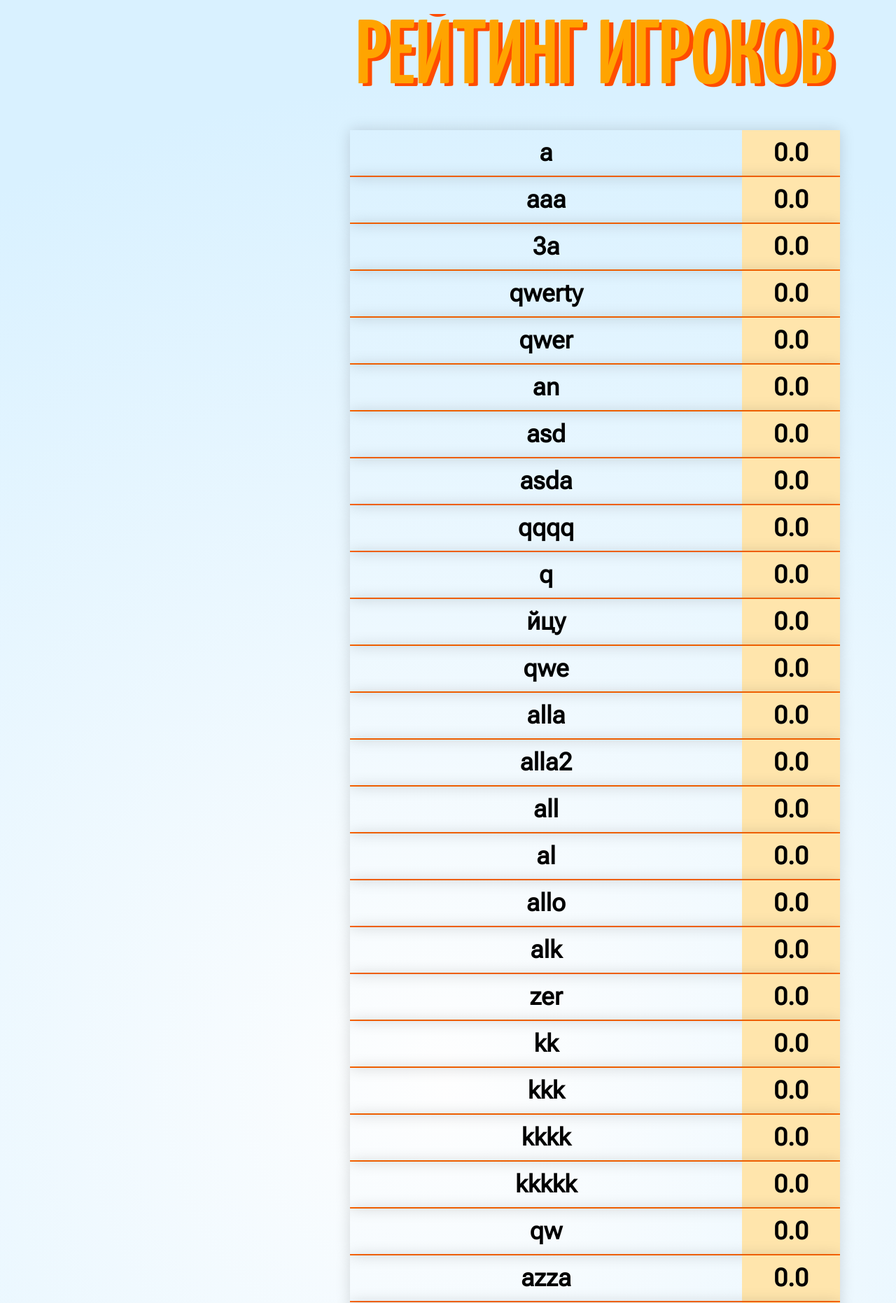
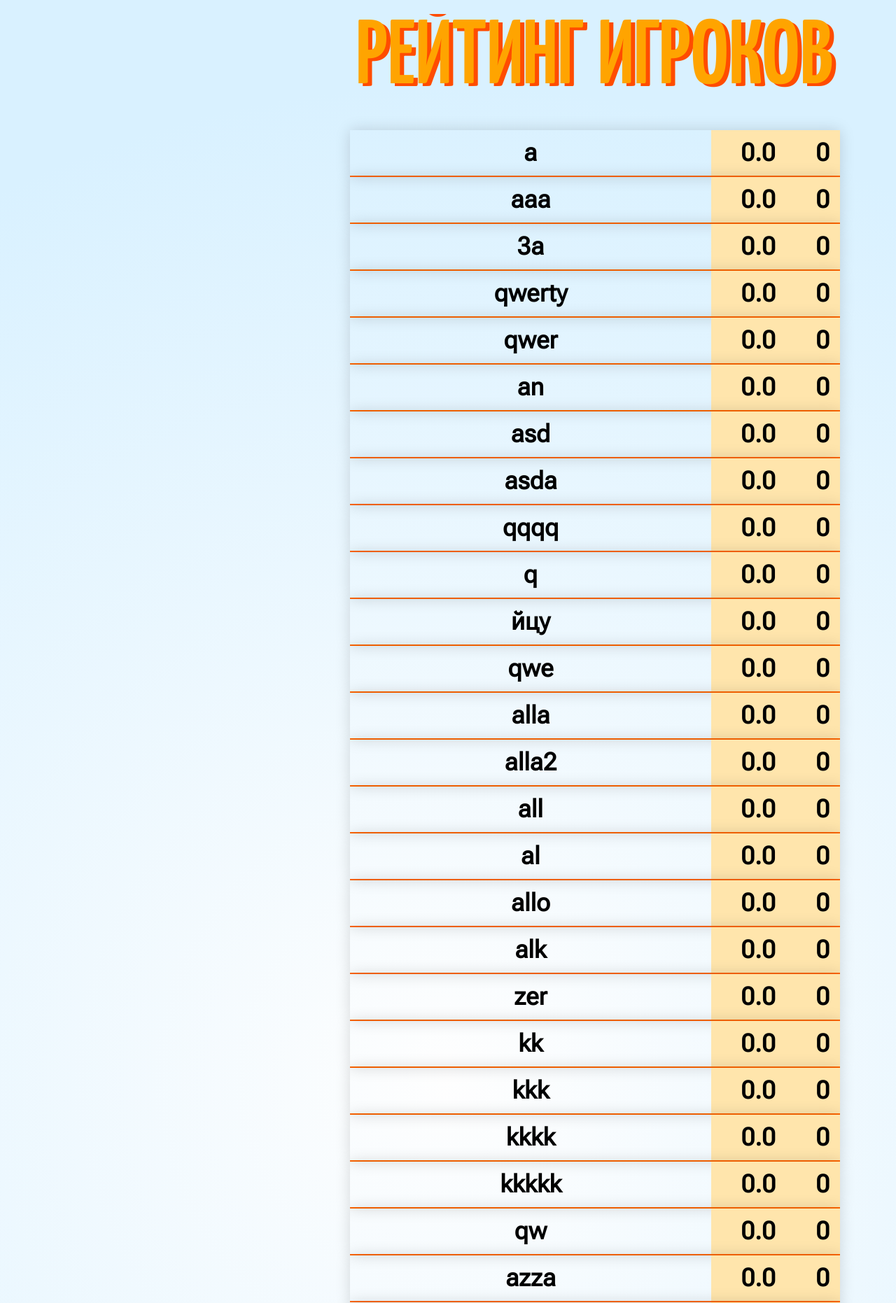
Before and after one commit to aanoskov/Financial_competence, a Django app: page /rating in a window 1280 px wide; the page is wider, and only the part inside the window is pictured. Shown: the top 1862 px of that part at 70% size. Run offline with Django 3.2, Linux system fonts and the light colour scheme; data comes from the database, SQL or seed files in the repository; both versions use the stored data as it was after the commit.

Commit message:
Add Mistakes counter

```diff
--- a/web_app/financial_game/models.py
+++ b/web_app/financial_game/models.py
@@ -77,6 +77,7 @@ class user(models.Model):
     name = models.CharField('Имя игрока', max_length=20)
     #game_move = models.OneToOneField(table,on_delete=models.CASCADE)
     result = models.IntegerField('Результат',default=0)
+    mistakes = models.IntegerField('Количество ошибок',default=0)
 
     def __str__(self):
         return str(self.name)
--- a/web_app/financial_game/templates/financial_game/rating.html
+++ b/web_app/financial_game/templates/financial_game/rating.html
@@ -23,6 +23,7 @@
                     <tr>
                         <td class="rating-name">{{player.username}}</td>
                         <td class="rating-res">{{player.result}}</td>
+                        <td class="rating-res">{{player.mistakes}}</td>
 <!--                        {{player.result}}-->
                     </tr>
                 </tbody>
--- a/web_app/financial_game/templates/financial_game/results.html
+++ b/web_app/financial_game/templates/financial_game/results.html
@@ -25,6 +25,7 @@
                     <tr>
                         <th class="thead-result">Имя</th>
                         <td class="thead-result">Очки</td>
+                        <td class="thead-result">Количество ошибок</td>
                     </tr>
 
                 </thead>
@@ -32,6 +33,7 @@
                     <tr>
                         <td id="player-name-result">{{player}}</td>
                         <td id="player-score-result">{{result}}</td>
+                        <td id="player-score-result">{{mistakes}}</td>
                     </tr>
                 </tbody>
             </table>
--- a/web_app/financial_game/views.py
+++ b/web_app/financial_game/views.py
@@ -260,6 +260,13 @@ def table_input(request):
                     binaries[21] = 1
                 if 0 in binaries:
                     #binaries = ["{% static 'financial_game/img/yes.svg' %}" if binaries[i]==1 else "{% static 'financial_game/img/no.svg' %}" for i in range(len(binaries))]
+                    mistakes = 0
+                    for i in range(22):
+                        if binaries[i] == 0:
+                            mistakes +=1
+                    current_table.mistakes += mistakes
+                    current_table.save()
+
                     data = {
                         'green_card': cur_sup.green_card_text,
                         'blue_card': cur_sup.blue_card_text,
@@ -317,9 +324,11 @@ def result(request):
 
     current_table = table.objects.get(player=user_id)
     player_result =current_table.result
+    player_mistakes =current_table.mistakes
     data = {
         'player': player,
         'result': player_result,
+        'mistakes': player_mistakes,
     }
     return render(request,'financial_game/results.html',data)
 
@@ -332,6 +341,7 @@ def rating(request):
         player['result']=one.result
         user = User.objects.get(id=one.player.id)
         player['username'] = user.username
+        player['mistakes'] = one.mistakes
         rating.append(copy.copy(player))
 
 
```
Also changed, not shown: web_app/db.sqlite3, web_app/financial_game/migrations/0017_user_mistakes_alter_bluecard_id_alter_greencard_id_and_more.py (added).
